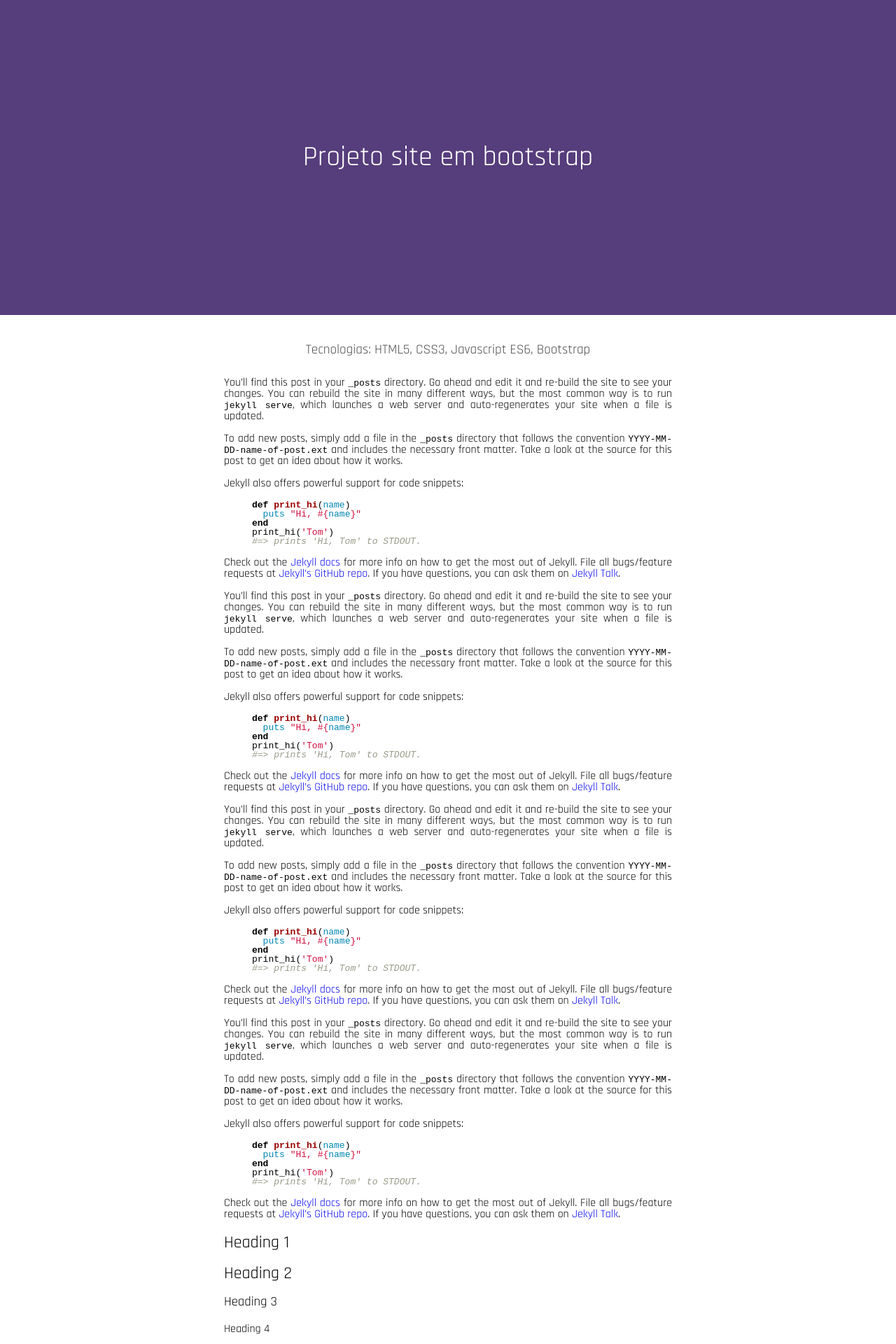
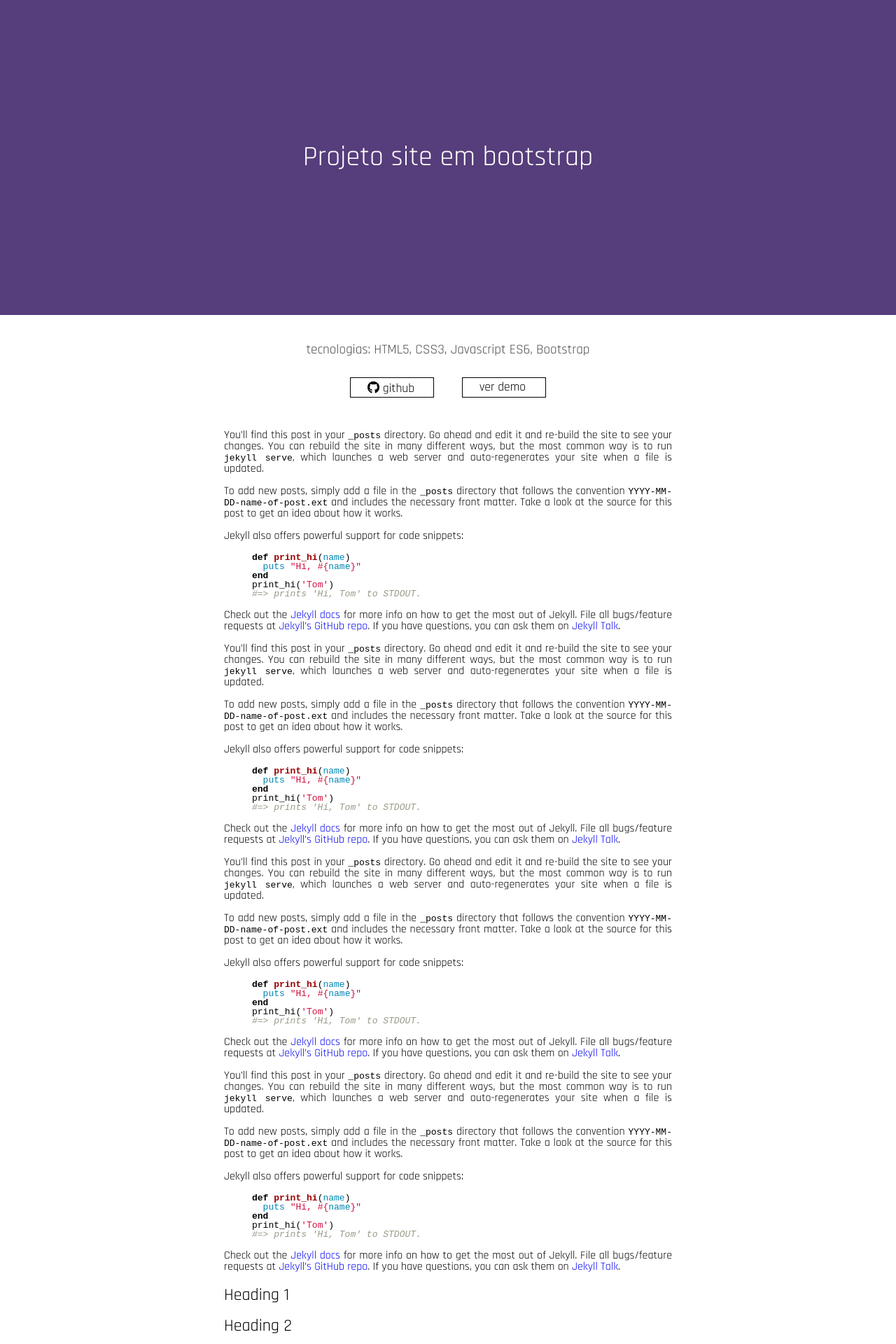
Before and after one commit to felipegs07/monochrome-theme, a Jekyll site: the page built from _posts/2018-08-20-welcome-to-jekyll.markdown, in a window 1280 px wide. Shown: the top 1920 px of the page at 70% size. Built offline with Jekyll 4.4.1, drawn with Linux system fonts in a browser that asks for light colours; nearby versions of some CDN libraries.

Commit message:
github button added to post

```diff
--- a/_layouts/post.html
+++ b/_layouts/post.html
@@ -6,7 +6,11 @@ layout: default
     <nav class="portfolio-title" style="color: {{ page.color-text }}"><h2>{{ page.title }}</h2></nav>
 </header>
 <section class="container-portfolio">
-    <article class="portfolio-stack">Tecnologias: {{ page.stack }}</article>
+    <article class="portfolio-stack">tecnologias: {{ page.stack }}</article>
+    <section class="container-buttons-links">
+        {% if page.github != null %}<a class="btn-project" href="{{ page.github }}" target="_blank"><i class="fab fa-github"></i>&nbsp;github</a>{% endif %}
+        {% if page.demo != null %}<a class="btn-project" href="{{ page.demo }}" target="_blank">ver demo</a>{% endif %}
+    </section>
     {{ content }}
 </section>
 
--- a/_posts/2018-08-20-welcome-to-jekyll.markdown
+++ b/_posts/2018-08-20-welcome-to-jekyll.markdown
@@ -8,6 +8,8 @@ desc: "Teste de descrição a ser usada"
 stack: "HTML5, CSS3, Javascript ES6, Bootstrap"
 color: "#563D7B"
 color-text: "#fff"
+github: "https://github.com/felipegs07/bootminimal"
+demo: "https://google.com"
 ---
 You’ll find this post in your `_posts` directory. Go ahead and edit it and re-build the site to see your changes. You can rebuild the site in many different ways, but the most common way is to run `jekyll serve`, which launches a web server and auto-regenerates your site when a file is updated.
 
--- a/_sass/style.scss
+++ b/_sass/style.scss
@@ -270,6 +270,33 @@ canvas {
     }
 }
 
+.container-buttons-links {
+    max-width: 50%;
+    margin: 0 auto;
+    display: flex;
+    justify-content: center;
+}
+
+.btn-project {
+    color: $mono-color;
+    font-size: 1.1rem;
+    padding: 0.3rem 1.5rem;
+    border: $mono-color 1px solid;
+    margin: auto;
+    text-decoration: none;
+    transition: all 0.3s linear;
+    width: 70px;
+    height: 17px;
+    margin-bottom: 30px;
+
+    &:hover{
+        background: $mono-color;
+        color: $secondary-color;
+        transition: $time all ease-in-out;
+        cursor: pointer;
+    }
+}
+
 //blog modal
 .modal{
     display:none;
```
Also changed, not shown: 3 other files.
